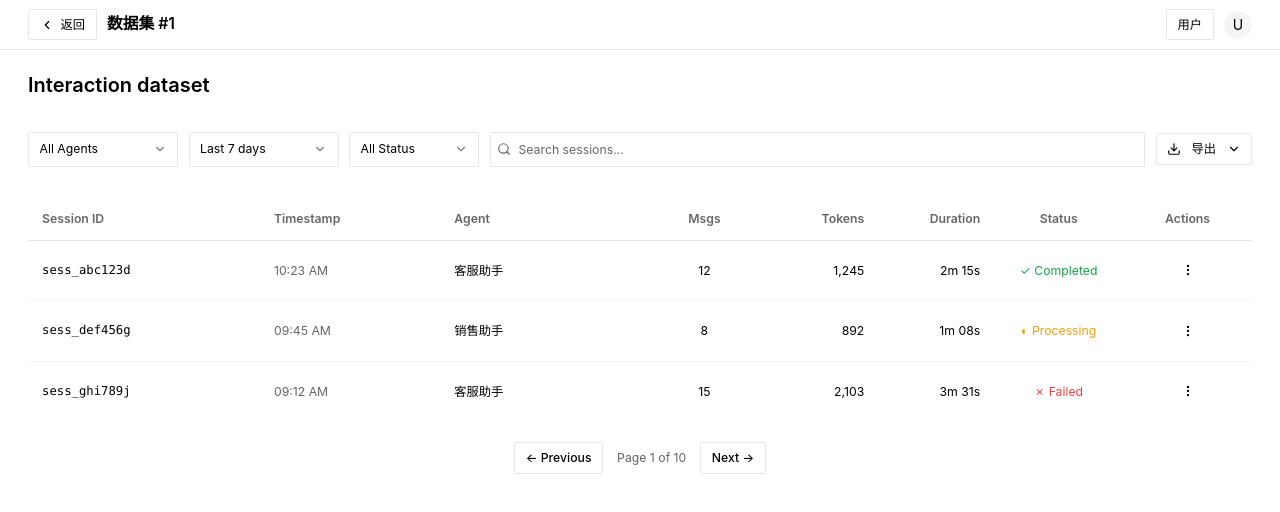
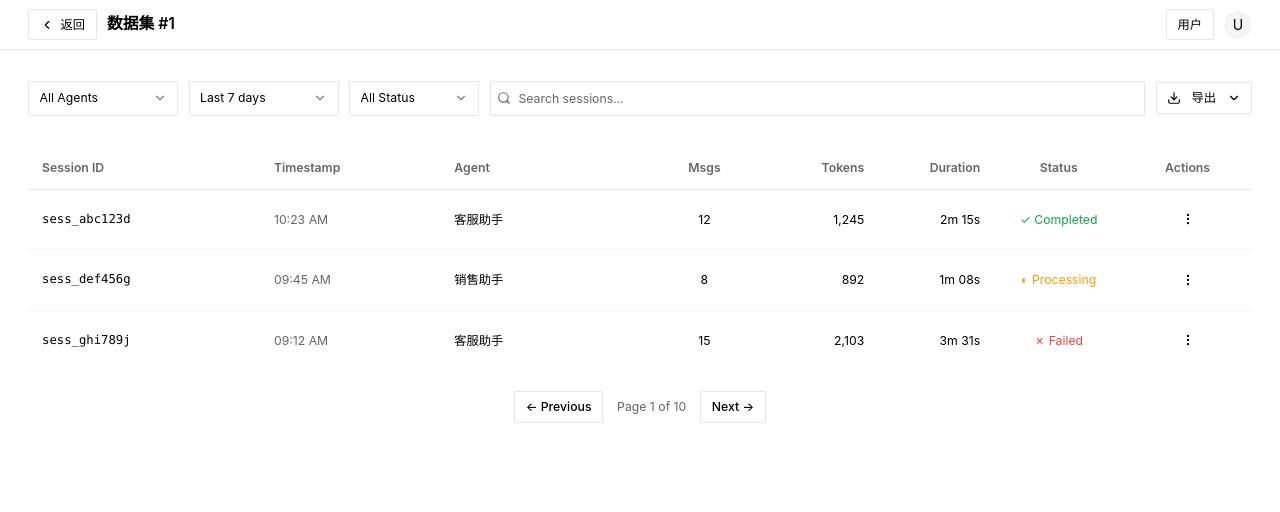
Before and after one commit to Whopus/prompt-pilot-workshop, a React (Vite) app: page /apps/1/datasets/1 in a window 1280 px wide. Shown: the top 512 px of the page. Built offline with nearby package versions, Linux system fonts and the light colour scheme.

Commit message:
Remove dataset title
Remove the "Interaction dataset" title from the Dataset Detail page.

```diff
--- a/src/pages/DatasetDetail.tsx
+++ b/src/pages/DatasetDetail.tsx
@@ -133,9 +133,6 @@ const DatasetDetail = () => {
 
       <main className="container pt-20 pb-16 space-y-6 animate-fade-in">
         {/* Page Title + Export */}
-        <section className="flex items-center">
-          <h2 className="text-[20px] font-semibold">Interaction dataset</h2>
-        </section>
 
         {/* Filters */}
         <section className="py-3">
```
